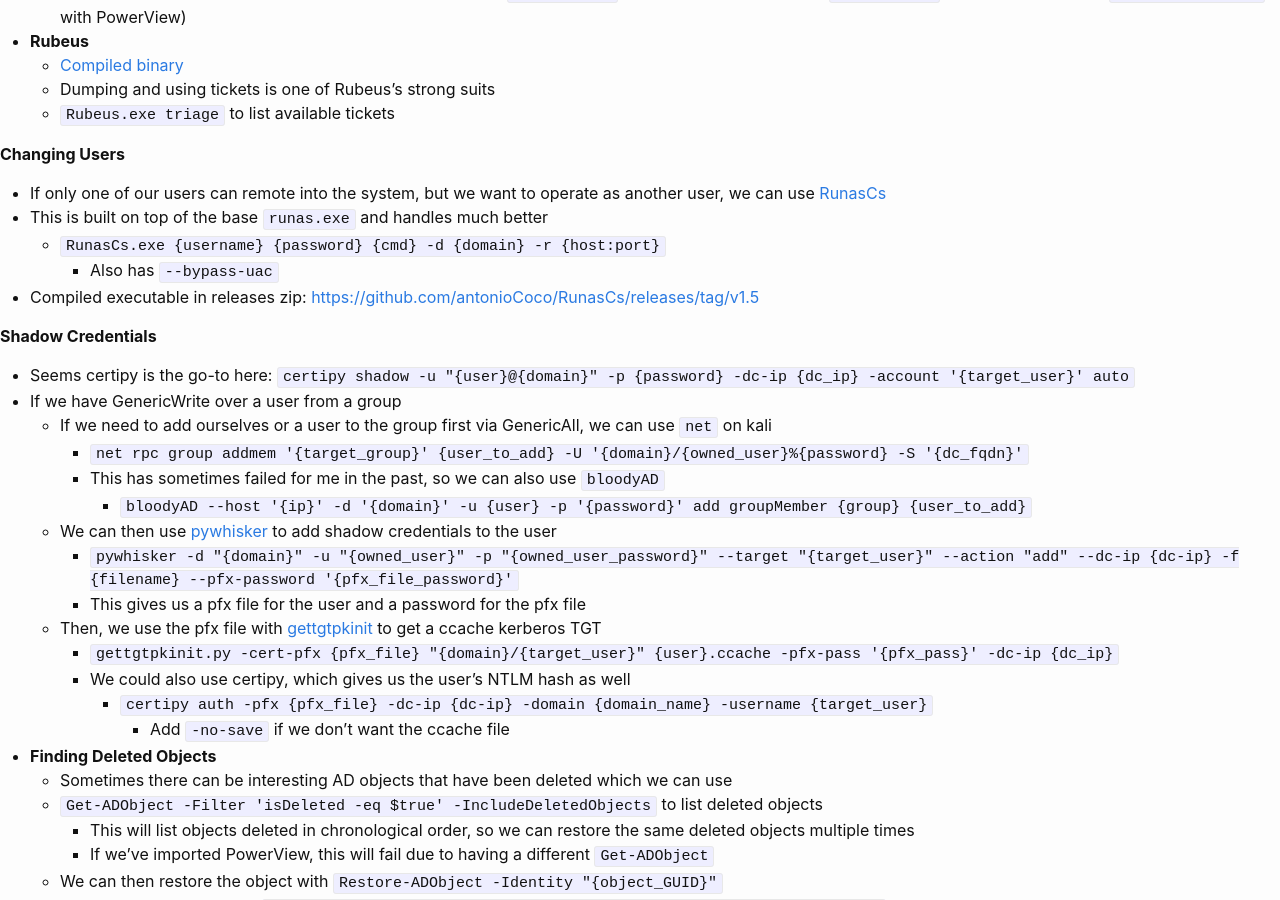
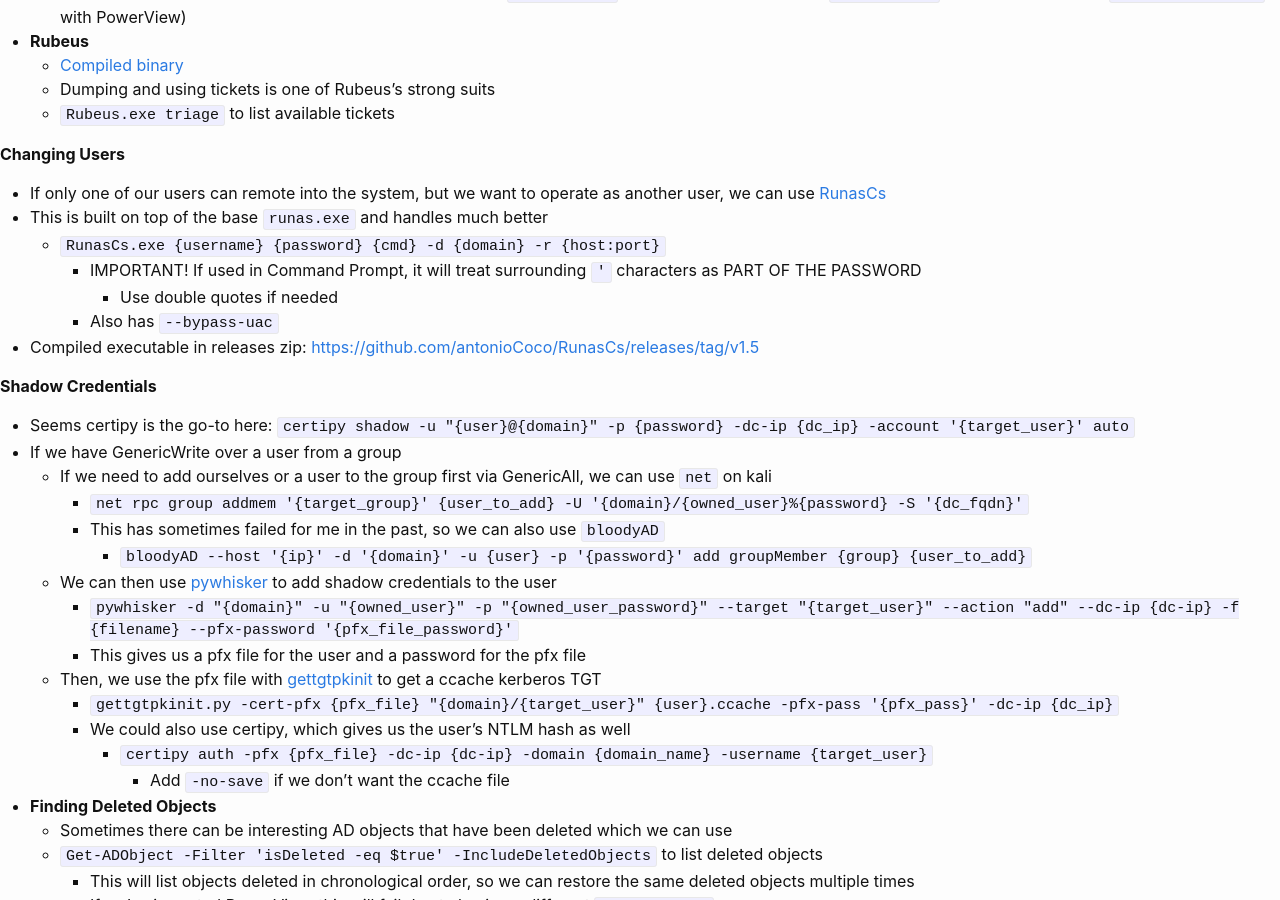
Before and after one commit to KhaelK138/KhaelK138.github.io, a Jekyll site: the page built from markdown/ADPivoting.md, in a window 1280 px wide and 900 px high, scrolled down 2438 px. Built offline with Jekyll 4.4.1, drawn with Linux system fonts in a browser that asks for light colours.

Commit message:
added note to runascs

```diff
--- a/markdown/ADPivoting.md
+++ b/markdown/ADPivoting.md
@@ -110,6 +110,8 @@
 - If only one of our users can remote into the system, but we want to operate as another user, we can use [RunasCs](https://github.com/antonioCoco/RunasCs)
 - This is built on top of the base `runas.exe` and handles much better
   - `RunasCs.exe {username} {password} {cmd} -d {domain} -r {host:port} `
+    - IMPORTANT! If used in Command Prompt, it will treat surrounding `'` characters as PART OF THE PASSWORD
+      - Use double quotes if needed
     - Also has `--bypass-uac`
 - Compiled executable in releases zip: [https://github.com/antonioCoco/RunasCs/releases/tag/v1.5](https://github.com/antonioCoco/RunasCs/releases/tag/v1.5)
 
```
